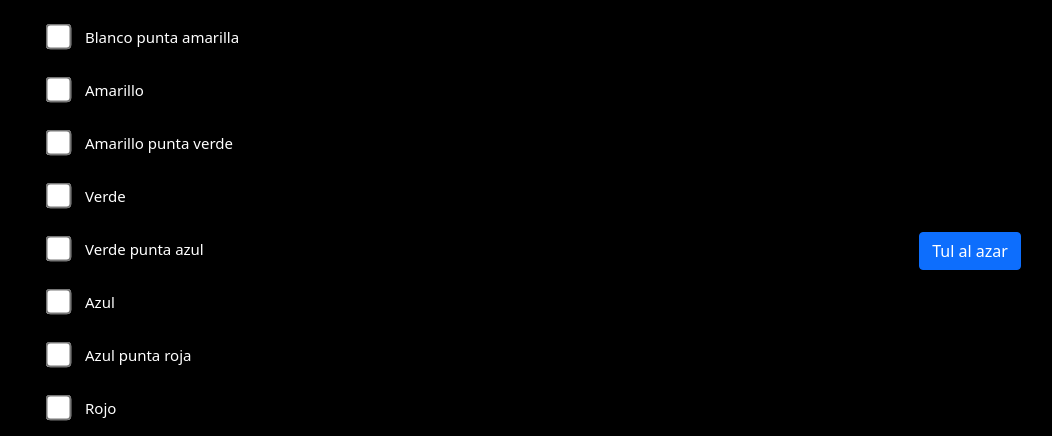
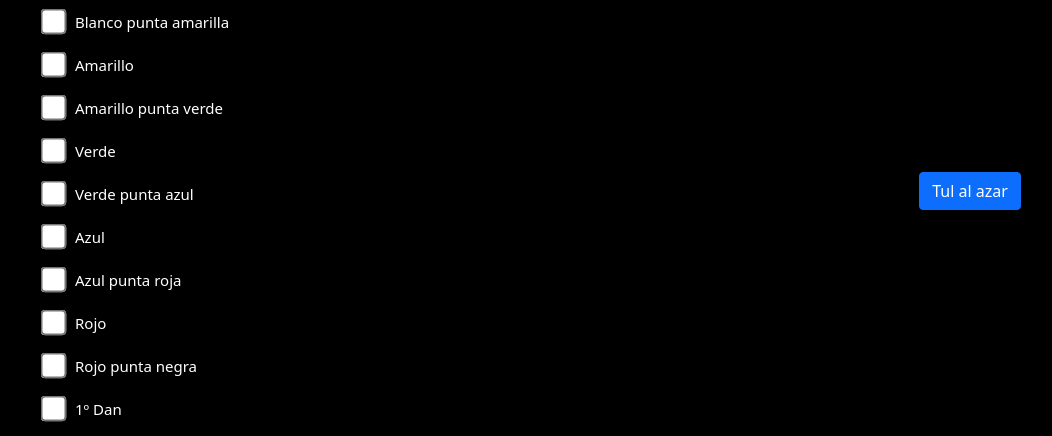
Before and after one commit to estebanpiazza/tulAzar, a plain HTML site: page index.html in a window 1280 px wide. Shown: the part 91-527 px from the top of the page, without its empty margins (50-1102 px from the left). Drawn offline with nearby package versions, Linux system fonts and the light colour scheme.

Commit message:
achicado maren

```diff
--- a/index.html
+++ b/index.html
@@ -7,7 +7,7 @@
     <title>Tul al azar</title>
     <link href="https://cdn.jsdelivr.net/npm/bootstrap@5.1.3/dist/css/bootstrap.min.css" rel="stylesheet" integrity="sha384-1BmE4kWBq78iYhFldvKuhfTAU6auU8tT94WrHftjDbrCEXSU1oBoqyl2QvZ6jIW3" crossorigin="anonymous">
     <style>
-        input{margin:20px}
+        input{margin:15px}
         label{font-size: 15px;}
         body{
             background-color: black;
```
